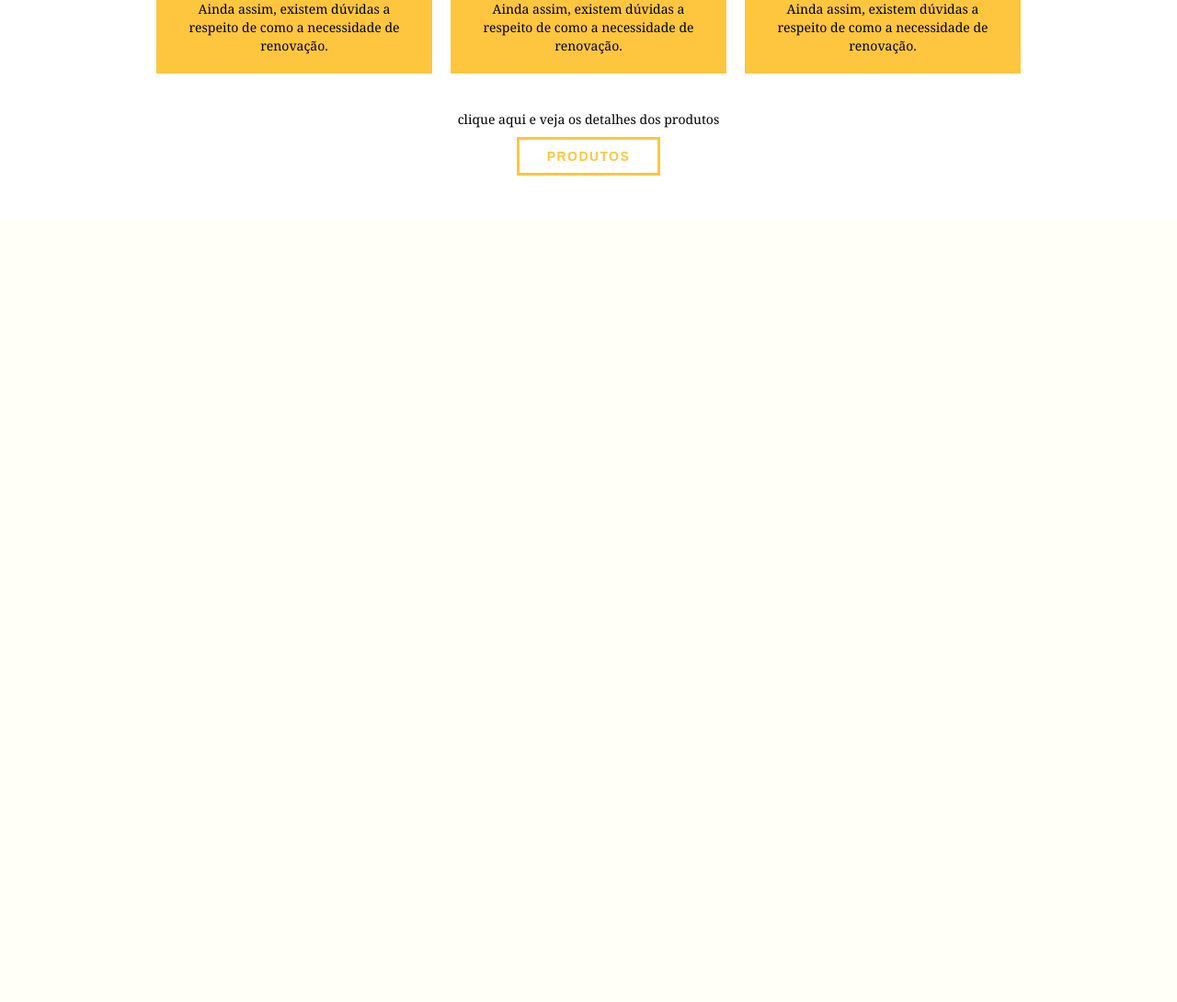
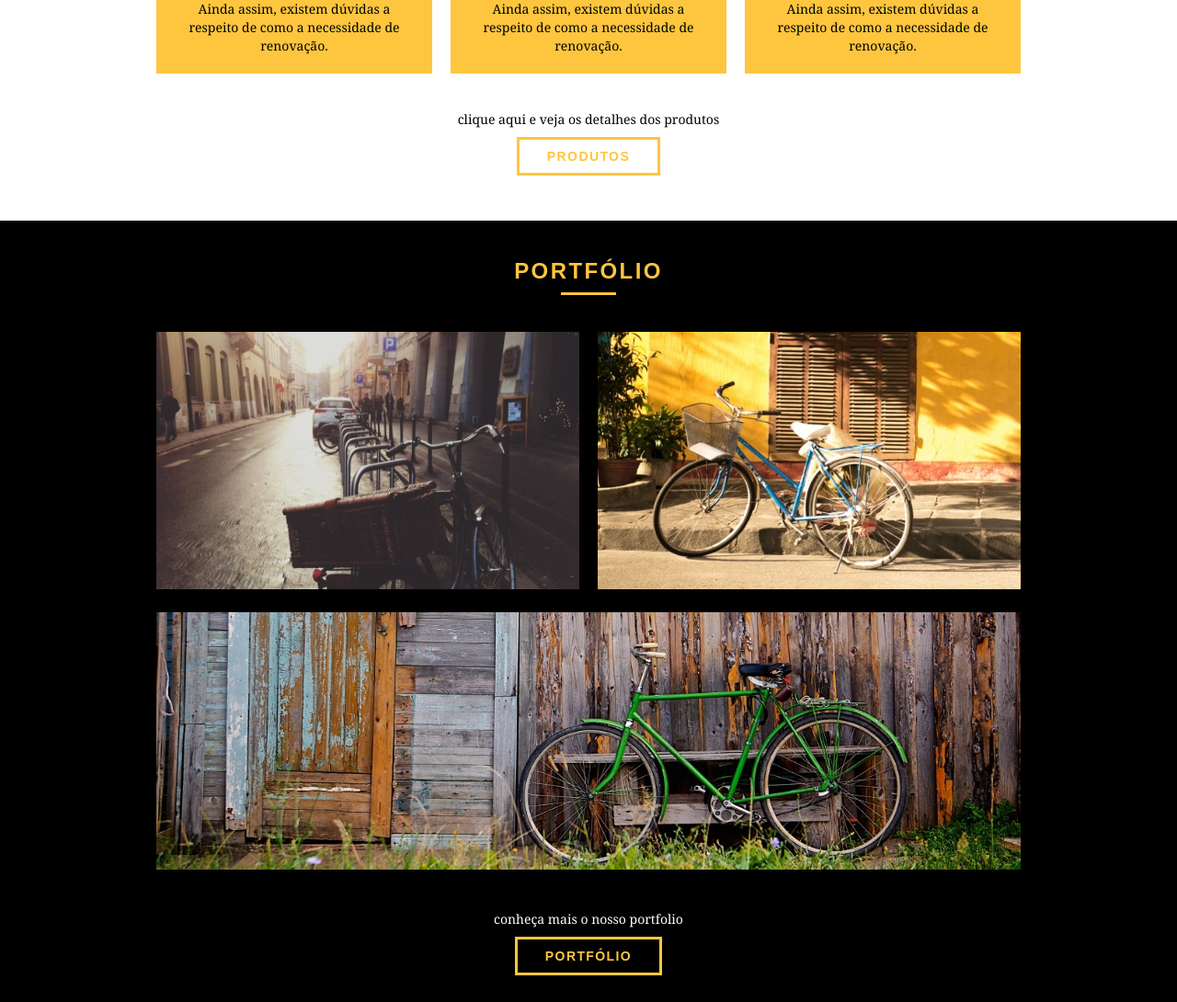
Before and after one commit to HumbertoTello/bikcraft, a PHP site: page / in a window 1280 px wide. Shown: the part 863-1953 px from the top of the page at 92% size. Before the commit the page ends 1054 px from the top, so only its background shows below. Run offline with PHP 8.4, Linux system fonts and the light colour scheme.

Commit message:
Portfolio - Home

```diff
--- a/web/css/style.css
+++ b/web/css/style.css
@@ -181,3 +181,27 @@ p {
 .call p {
   margin-bottom: 20px;
 }
+
+/* Portfólio */
+
+.portfolio {
+  width: 100%;
+  background: #000;
+  padding: 40px 0;
+}
+
+.portfolio .subtitulo {
+  color: #fec63e;
+}
+
+.portfolio .subtitulo:after {
+  background: #fec63e;
+}
+
+.portfolio_lista li:last-child {
+  margin-top: 20px;
+}
+
+.portfolio .call p {
+  color: #fff;
+}
--- a/web/index.html
+++ b/web/index.html
@@ -71,7 +71,23 @@
       <a href="produtos.html" class="btn btn-preto">Produtos</a>
     </div>
   </section>
+  <!-- Fecha Produtos -->
 
+  <section class="portfolio">
+    <div class="container">
+      <h2 class="subtitulo">Portfólio</h2>
+      <ul class="portfolio_lista">
+        <li class="grid-8"><img src="img/portfolio/retro.jpg" alt="Bicicleta Retro"></li>
+        <li class="grid-8"><img src="img/portfolio/passeio.jpg" alt="Bicicleta Passeio"></li>
+        <li class="grid-16"><img src="img/portfolio/esporte.jpg" alt="Bicicleta Esporte"></li>
+      </ul>
+
+      <div class="call">
+        <p>conheça mais o nosso portfolio</p>
+        <a href="portfolio.html" class="btn">Portfólio</a>
+      </div>
+    </div>
+  </section>
 </body>
 
 </html>
```
